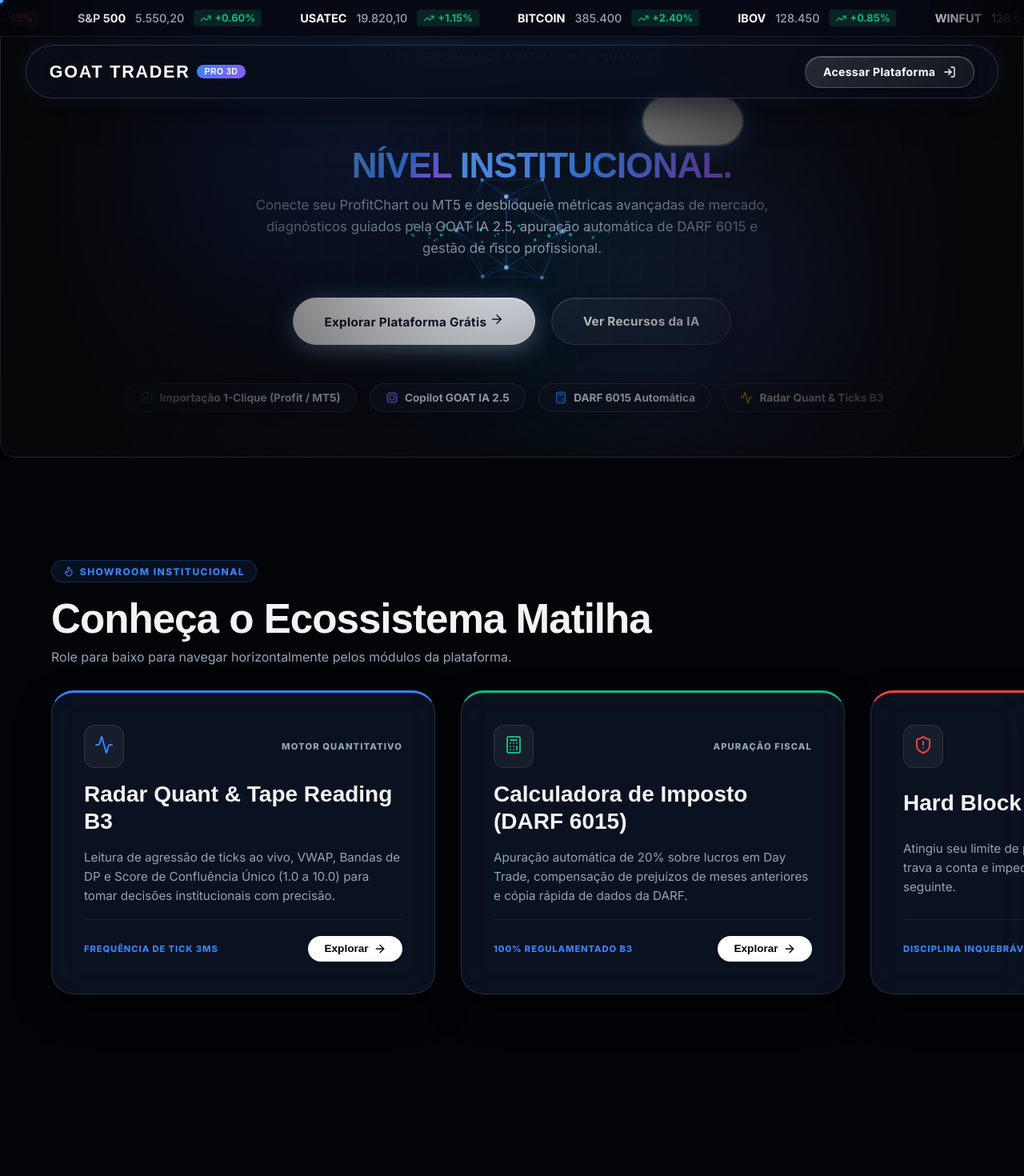
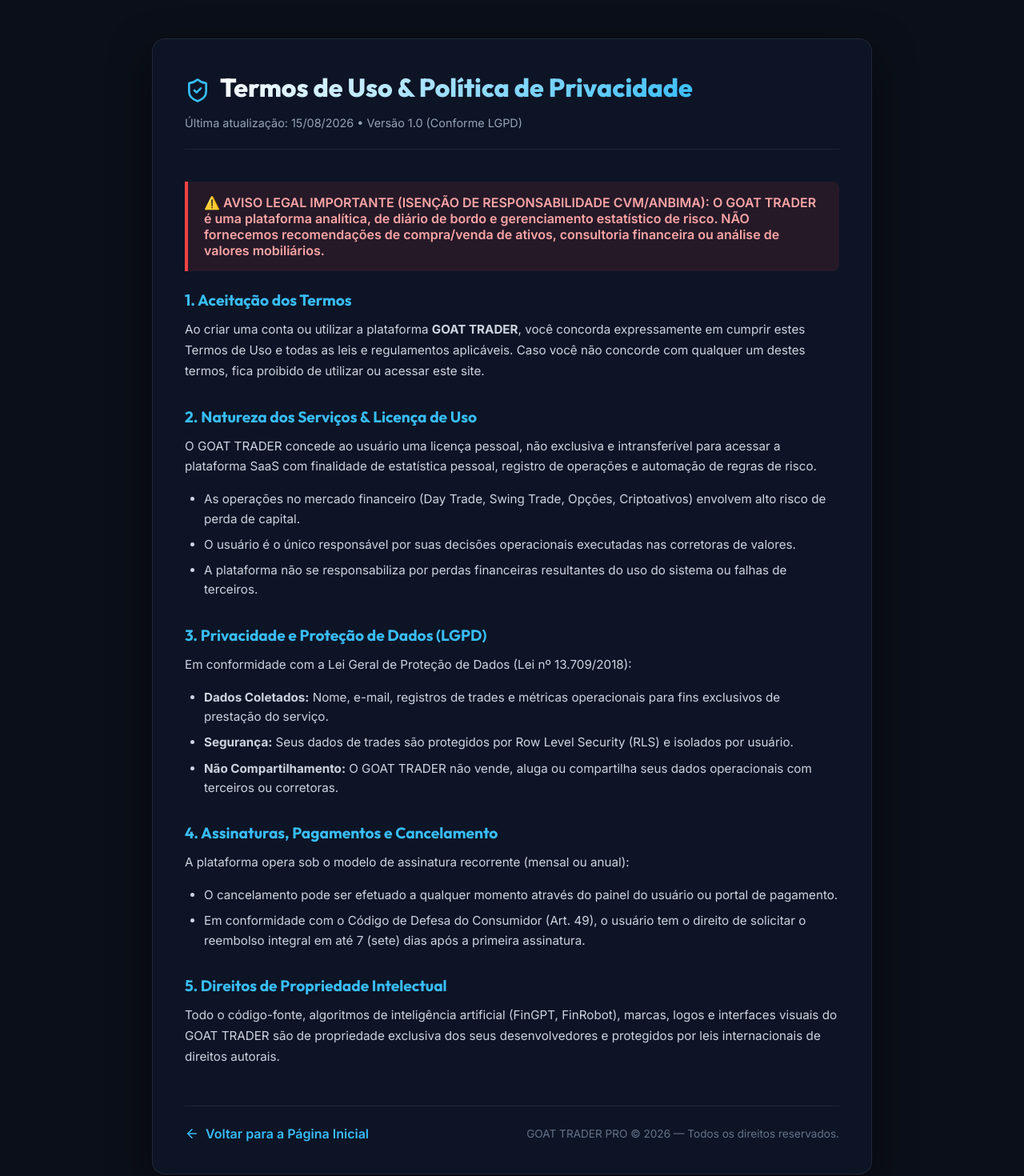
Before and after one commit to math749/goat-trader, a React (Vite) app: page /termos in a window 1280 px wide. Before the commit this address led to /. Shown: the top 1470 px of the page at 80% size. Built offline with nearby package versions, Linux system fonts and the light colour scheme; no server answers; grey boxes are pictures that could not be loaded; a web font is replaced by a local one.

Commit message:
feat: add Terms of Service and Privacy Policy page (LGPD compliant)

```diff
--- a/src/App.jsx
+++ b/src/App.jsx
@@ -8,6 +8,7 @@
 // Public Pages
 import Landing from './pages/Landing';
 import Login from './pages/Login';
+import Termos from './pages/Termos';
 
 // Private Pages (App)
 import DashboardHome from './pages/DashboardHome';
@@ -39,8 +40,8 @@
             <Routes>
               {/* Marketing / Public Routes */}
               <Route path="/" element={<Landing />} />
-
               <Route path="/login" element={<Login />} />
+              <Route path="/termos" element={<Termos />} />
 
               {/* Protected App Routes */}
               <Route path="/app" element={<ProtectedRoute />}>
--- a/src/pages/Landing.jsx
+++ b/src/pages/Landing.jsx
@@ -1,5 +1,5 @@
 import { useRef, useState, useEffect, useMemo } from 'react';
-import { useNavigate } from 'react-router-dom';
+import { useNavigate, Link } from 'react-router-dom';
 import gsap from 'gsap';
 import { ScrollTrigger } from 'gsap/ScrollTrigger';
 import { useGSAP } from '@gsap/react';
@@ -1122,6 +1122,13 @@
         >
           ENTRAR NA MATILHA <ArrowRight size={24} />
         </button>
+
+        <div style={{ marginTop: '3rem', paddingTop: '1.5rem', borderTop: '1px solid rgba(255,255,255,0.08)', width: '100%', maxWidth: '1200px', display: 'flex', justifyContent: 'space-between', alignItems: 'center', flexWrap: 'wrap', gap: '1rem', paddingLeft: '2rem', paddingRight: '2rem', color: '#64748b', fontSize: '0.85rem' }}>
+          <span>© {new Date().getFullYear()} GOAT TRADER — Cockpit de Alta Performance & Gestão de Risco.</span>
+          <Link to="/termos" style={{ color: '#38bdf8', textDecoration: 'none', fontWeight: 600 }}>
+            Termos de Uso & Política de Privacidade (LGPD)
+          </Link>
+        </div>
       </section>
     </main>
   );
--- a/src/pages/Login.jsx
+++ b/src/pages/Login.jsx
@@ -317,9 +317,12 @@
               </button>
             </form>
 
-            <div className="login-footer">
+            <div className="login-footer" style={{ display: 'flex', justifyContent: 'space-between', alignItems: 'center' }}>
               <Link to="/">
                 <ArrowLeft size={14} /> Voltar para a Base
+              </Link>
+              <Link to="/termos" style={{ fontSize: '0.75rem', color: '#94a3b8', textDecoration: 'none' }}>
+                Termos & Privacidade
               </Link>
             </div>
           </div>
--- /dev/null
+++ b/src/pages/Termos.css
@@ -0,0 +1,122 @@
+.termos-container {
+  min-height: 100vh;
+  background-color: #0b0f19;
+  color: #f1f5f9;
+  font-family: 'Inter', system-ui, sans-serif;
+  padding: 3rem 1.5rem;
+}
+
+.termos-content {
+  max-width: 900px;
+  margin: 0 auto;
+  background: rgba(15, 23, 42, 0.75);
+  border: 1px solid rgba(255, 255, 255, 0.08);
+  border-radius: 16px;
+  padding: 2.5rem;
+  backdrop-filter: blur(12px);
+  box-shadow: 0 20px 50px rgba(0, 0, 0, 0.5);
+}
+
+.termos-header {
+  margin-bottom: 2.5rem;
+  border-bottom: 1px solid rgba(255, 255, 255, 0.08);
+  padding-bottom: 1.5rem;
+}
+
+.termos-title {
+  font-size: 2rem;
+  font-weight: 800;
+  color: #ffffff;
+  margin-bottom: 0.5rem;
+  background: linear-gradient(135deg, #ffffff 0%, #38bdf8 100%);
+  -webkit-background-clip: text;
+  -webkit-text-fill-color: transparent;
+}
+
+.termos-subtitle {
+  color: #94a3b8;
+  font-size: 0.9rem;
+}
+
+.termos-section {
+  margin-bottom: 2rem;
+}
+
+.termos-section h3 {
+  font-size: 1.2rem;
+  font-weight: 700;
+  color: #38bdf8;
+  margin-bottom: 0.75rem;
+}
+
+.termos-section p {
+  color: #cbd5e1;
+  font-size: 0.95rem;
+  line-height: 1.7;
+  margin-bottom: 1rem;
+}
+
+.termos-section ul {
+  color: #cbd5e1;
+  padding-left: 1.5rem;
+  margin-bottom: 1rem;
+}
+
+.termos-section li {
+  margin-bottom: 0.5rem;
+  line-height: 1.6;
+  font-size: 0.95rem;
+}
+
+.termos-highlight {
+  background: rgba(239, 68, 68, 0.1);
+  border-left: 4px solid #ef4444;
+  padding: 1rem 1.25rem;
+  border-radius: 0 8px 8px 0;
+  margin: 1.5rem 0;
+}
+
+.termos-highlight p {
+  color: #fca5a5;
+  margin: 0;
+  font-weight: 600;
+}
+
+.termos-footer {
+  margin-top: 3rem;
+  padding-top: 1.5rem;
+  border-top: 1px solid rgba(255, 255, 255, 0.08);
+  display: flex;
+  justify-content: space-between;
+  align-items: center;
+  flex-wrap: wrap;
+  gap: 1rem;
+}
+
+.back-link {
+  color: #38bdf8;
+  text-decoration: none;
+  font-weight: 600;
+  display: inline-flex;
+  align-items: center;
+  gap: 0.5rem;
+  transition: color 0.2s;
+}
+
+.back-link:hover {
+  color: #7dd3fc;
+}
+
+@media (max-width: 768px) {
+  .termos-container {
+    padding: 1.5rem 1rem;
+  }
+
+  .termos-content {
+    padding: 1.5rem;
+  }
+
+  .termos-title {
+    font-size: 1.6rem;
+  }
+}
--- /dev/null
+++ b/src/pages/Termos.jsx
@@ -0,0 +1,71 @@
+import { Link } from 'react-router-dom';
+import { ShieldCheck, ArrowLeft } from 'lucide-react';
+import './Termos.css';
+
+const Termos = () => {
+  return (
+    <div className="termos-container">
+      <div className="termos-content">
+        <div className="termos-header">
+          <div style={{ display: 'flex', alignItems: 'center', gap: '0.75rem', marginBottom: '0.5rem' }}>
+            <ShieldCheck size={32} color="#38bdf8" />
+            <h1 className="termos-title">Termos de Uso & Política de Privacidade</h1>
+          </div>
+          <p className="termos-subtitle">Última atualização: {new Date().toLocaleDateString('pt-BR')} • Versão 1.0 (Conforme LGPD)</p>
+        </div>
+
+        <div className="termos-highlight">
+          <p>⚠️ AVISO LEGAL IMPORTANTE (ISENÇÃO DE RESPONSABILIDADE CVM/ANBIMA): O GOAT TRADER é uma plataforma analítica, de diário de bordo e gerenciamento estatístico de risco. NÃO fornecemos recomendações de compra/venda de ativos, consultoria financeira ou análise de valores mobiliários.</p>
+        </div>
+
+        <div className="termos-section">
+          <h3>1. Aceitação dos Termos</h3>
+          <p>Ao criar uma conta ou utilizar a plataforma <strong>GOAT TRADER</strong>, você concorda expressamente em cumprir estes Termos de Uso e todas as leis e regulamentos aplicáveis. Caso você não concorde com qualquer um destes termos, fica proibido de utilizar ou acessar este site.</p>
+        </div>
+
+        <div className="termos-section">
+          <h3>2. Natureza dos Serviços & Licença de Uso</h3>
+          <p>O GOAT TRADER concede ao usuário uma licença pessoal, não exclusiva e intransferível para acessar a plataforma SaaS com finalidade de estatística pessoal, registro de operações e automação de regras de risco.</p>
+          <ul>
+            <li>As operações no mercado financeiro (Day Trade, Swing Trade, Opções, Criptoativos) envolvem alto risco de perda de capital.</li>
+            <li>O usuário é o único responsável por suas decisões operacionais executadas nas corretoras de valores.</li>
+            <li>A plataforma não se responsabiliza por perdas financeiras resultantes do uso do sistema ou falhas de terceiros.</li>
+          </ul>
+        </div>
+
+        <div className="termos-section">
+          <h3>3. Privacidade e Proteção de Dados (LGPD)</h3>
+          <p>Em conformidade com a Lei Geral de Proteção de Dados (Lei nº 13.709/2018):</p>
+          <ul>
+            <li><strong>Dados Coletados:</strong> Nome, e-mail, registros de trades e métricas operacionais para fins exclusivos de prestação do serviço.</li>
+            <li><strong>Segurança:</strong> Seus dados de trades são protegidos por Row Level Security (RLS) e isolados por usuário.</li>
+            <li><strong>Não Compartilhamento:</strong> O GOAT TRADER não vende, aluga ou compartilha seus dados operacionais com terceiros ou corretoras.</li>
+          </ul>
+        </div>
+
+        <div className="termos-section">
+          <h3>4. Assinaturas, Pagamentos e Cancelamento</h3>
+          <p>A plataforma opera sob o modelo de assinatura recorrente (mensal ou anual):</p>
+          <ul>
+            <li>O cancelamento pode ser efetuado a qualquer momento através do painel do usuário ou portal de pagamento.</li>
+            <li>Em conformidade com o Código de Defesa do Consumidor (Art. 49), o usuário tem o direito de solicitar o reembolso integral em até 7 (sete) dias após a primeira assinatura.</li>
+          </ul>
+        </div>
+
+        <div className="termos-section">
+          <h3>5. Direitos de Propriedade Intelectual</h3>
+          <p>Todo o código-fonte, algoritmos de inteligência artificial (FinGPT, FinRobot), marcas, logos e interfaces visuais do GOAT TRADER são de propriedade exclusiva dos seus desenvolvedores e protegidos por leis internacionais de direitos autorais.</p>
+        </div>
+
+        <div className="termos-footer">
+          <Link to="/" className="back-link">
+            <ArrowLeft size={18} /> Voltar para a Página Inicial
+          </Link>
+          <span style={{ fontSize: '0.85rem', color: '#64748b' }}>GOAT TRADER PRO © {new Date().getFullYear()} — Todos os direitos reservados.</span>
+        </div>
+      </div>
+    </div>
+  );
+};
+
+export default Termos;
```
